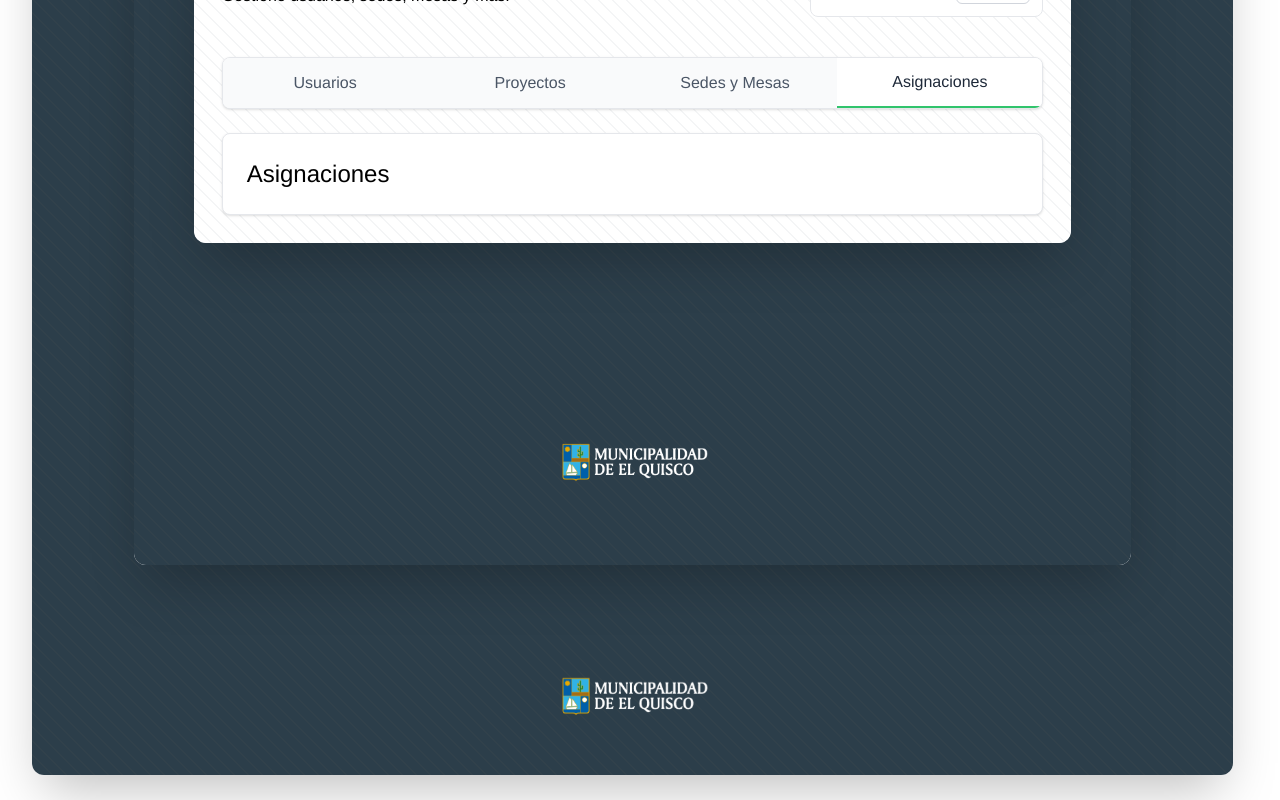
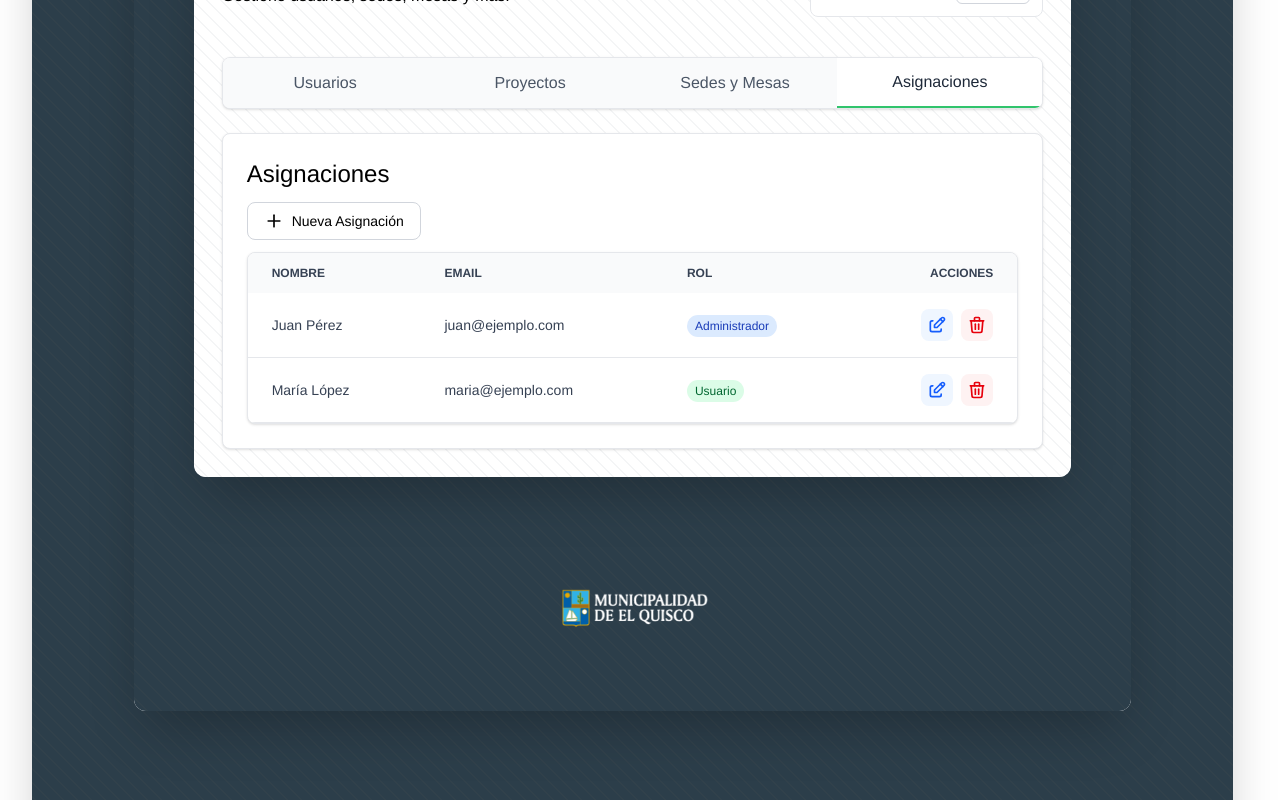
Before and after one commit to dev-el-quisco/presupuestos-participativos, a Next.js app: page /dashboard/1/panel-administrador/asignaciones in a window 1280 px wide. Shown: the part 840-1640 px from the top of the page. Built offline with nearby package versions, Linux system fonts and the light colour scheme.

Commit message:
Asignaciones template

```diff
--- /dev/null
+++ b/app/components/dashboard/administrator/assignments/Assignments.tsx
@@ -0,0 +1,77 @@
+import { IconEdit } from "@tabler/icons-react";
+import { IconTrash } from "@tabler/icons-react";
+
+const Assignments = () => {
+  const users = [
+    {
+      id: 1,
+      name: "Juan Pérez",
+      email: "juan@ejemplo.com",
+      role: "Administrador",
+    },
+    {
+      id: 2,
+      name: "María López",
+      email: "maria@ejemplo.com",
+      role: "Usuario",
+    },
+    // Puedes agregar más usuarios según sea necesario
+  ];
+
+  return (
+    <div className="bg-white rounded-lg shadow-sm border border-gray-200 overflow-hidden">
+      <div className="overflow-x-auto">
+        <table className="w-full text-sm text-left text-gray-700">
+          <thead className="text-xs text-gray-700 uppercase bg-gray-50">
+            <tr>
+              <th className="px-6 py-3">Nombre</th>
+              <th className="px-6 py-3">Email</th>
+              <th className="px-6 py-3">Rol</th>
+              <th className="px-6 py-3 text-right">Acciones</th>
+            </tr>
+          </thead>
+          <tbody>
+            {users.map((user) => (
+              <tr
+                key={user.id}
+                className="border-b border-gray-200 hover:bg-gray-200"
+              >
+                <td className="px-6 py-4 font-medium">{user.name}</td>
+                <td className="px-6 py-4">{user.email}</td>
+                <td className="px-6 py-4">
+                  <span
+                    className={`px-2 py-1 rounded-full text-xs ${
+                      user.role === "Administrador"
+                        ? "bg-blue-100 text-blue-800"
+                        : "bg-green-100 text-green-800"
+                    }`}
+                  >
+                    {user.role}
+                  </span>
+                </td>
+                <td className="px-6 py-4 text-right">
+                  <div className="flex justify-end space-x-2">
+                    <button
+                      className="p-1.5 bg-blue-50 rounded-lg hover:bg-blue-100 transition-colors"
+                      title="Editar"
+                    >
+                      <IconEdit className="w-5 h-5 text-blue-600" />
+                    </button>
+                    <button
+                      className="p-1.5 bg-red-50 rounded-lg hover:bg-red-100 transition-colors"
+                      title="Eliminar"
+                    >
+                      <IconTrash className="w-5 h-5 text-red-600" />
+                    </button>
+                  </div>
+                </td>
+              </tr>
+            ))}
+          </tbody>
+        </table>
+      </div>
+    </div>
+  );
+};
+
+export default Assignments;
--- a/app/dashboard/[periodo]/panel-administrador/asignaciones/page.tsx
+++ b/app/dashboard/[periodo]/panel-administrador/asignaciones/page.tsx
@@ -1,10 +1,22 @@
 import Layout from "@/app/dashboard/[periodo]/panel-administrador/Layout";
+import Assignments from "@/app/components/dashboard/administrator/assignments/Assignments";
+import { IconPlus } from "@tabler/icons-react";
 
 export default function PollingPlaces() {
   return (
     <Layout>
-      <div className="p-6 w-full flex flex-col justify-start bg-white shadow-sm border border-gray-200 rounded-lg">
+      <div className="p-6 w-full flex flex-col justify-start bg-white shadow-sm border border-gray-200 rounded-lg space-y-3">
         <h1 className="text-2xl">Asignaciones</h1>
+        <div className="flex flex-row items-end justify">
+          <button
+            type="button"
+            className="flex items-center justify-center bg-white border border-gray-300 rounded-lg px-4 py-2 hover:bg-[#30c56c] hover:text-[#e3ecea] transition-colors focus:ring-2 focus:ring-[#30c56c] focus:border-[#30c56c] outline-none text-sm focus:outline-none"
+          >
+            <IconPlus className="w-5 h-5 mr-2" />
+            Nueva Asignación
+          </button>
+        </div>
+        <Assignments />
       </div>
     </Layout>
   );
```
